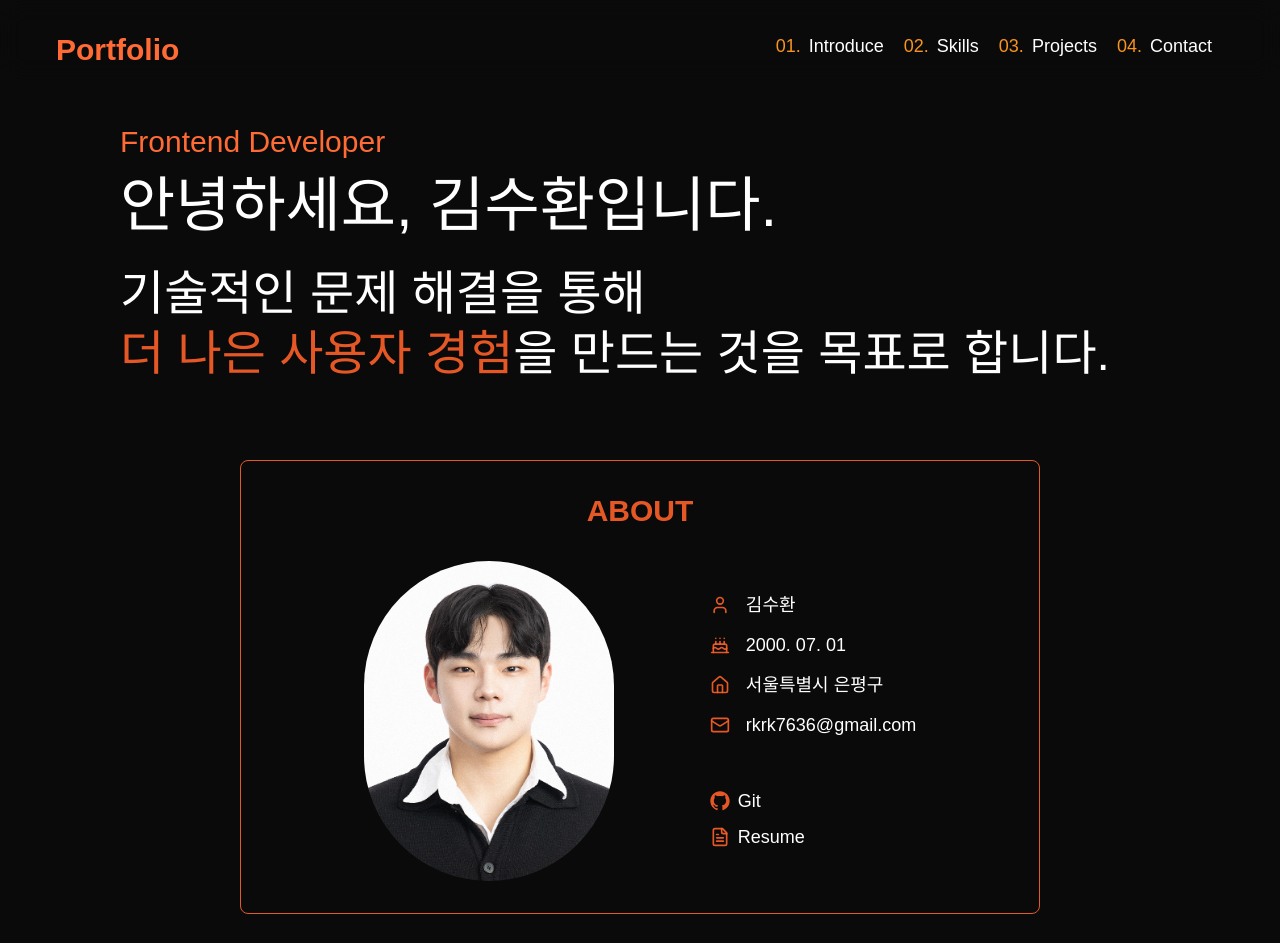
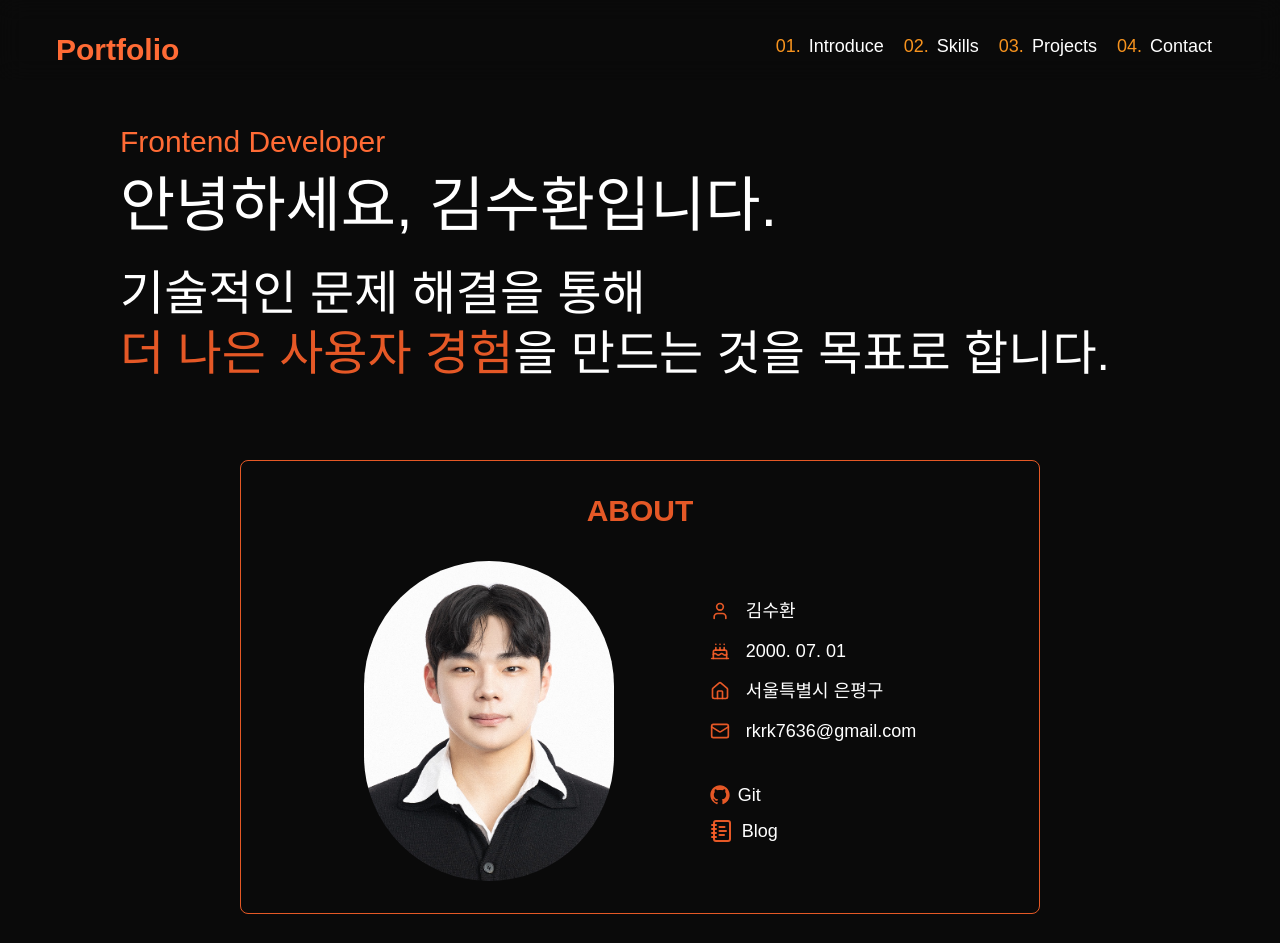
Before and after one commit to SH701/portfolio, a Next.js app: page / in a window 1280 px wide. Shown: the top 943 px of the page. Built offline with nearby package versions, Linux system fonts and the light colour scheme.

Commit message:
블로그 추가

```diff
--- a/src/componenets/etc/sectioncontainer.tsx
+++ b/src/componenets/etc/sectioncontainer.tsx
@@ -13,7 +13,7 @@ export default function SectionContainer({
 }: Props) {
   return (
     <section
-      className={`${className ? className : ""}  md:pt-10 md:px-10 pt-10 pb-5 `}
+      className={`${className ? className : ""}  md:pt-10 lg:px-10 pt-10 pb-5 `}
       {...attr}
     >
       <div className="flex flex-row gap-1 md:pb-18  pb-4 justify-center items-center">
--- a/src/componenets/about/about.tsx
+++ b/src/componenets/introduce/about/about.tsx
@@ -4,8 +4,8 @@ import Image from "next/image";
 import Link from "next/link";
 import { motion } from "framer-motion";
 import { FadeUp } from "@/lib/motion";
-import { User, Cake, Home, Mail, FileText } from "lucide-react";
-import GithubIcon from "../etc/githubicon";
+import { User, Cake, Home, Mail, NotebookText } from "lucide-react";
+import GithubIcon from "@/componenets/etc/githubicon";
 
 export default function About() {
   return (
@@ -42,20 +42,20 @@ export default function About() {
             <Mail className="size-5 text-orange-500" />
             <span>rkrk7636@gmail.com</span>
           </div>
-          <div className="flex  md:flex-col md:gap-2 mt-6  justify-center gap-20 pt-3">
+          <div className="flex  md:flex-col md:gap-2 mt-6  justify-center gap-20">
             <Link
               href="https://github.com/SH701"
               className="flex items-center gap-2 hover:text-orange-500 "
             >
-              <GithubIcon className="size-5 md:size-5 text-orange-500 " />
+              <GithubIcon className="size-5  text-orange-500 " />
               <span className="md:flex hidden duration-300">Git</span>
             </Link>
             <Link
-              href="https://www.notion.so/2e07903c541c80b09a88f535f72907c9"
+              href="https://sh701.tistory.com/"
               className="flex items-center gap-2 hover:text-orange-500 transition-colors"
             >
-              <FileText className="size-5  text-orange-500 cursor-pointer  md:size-5" />
-              <span className="md:flex hidden duration-300">Resume</span>
+              <NotebookText className="size5 text-orange-500 cursor-pointer  " />
+              <span className="md:flex hidden duration-300">Blog</span>
             </Link>
           </div>
         </div>
--- a/src/componenets/introduce/introduce.tsx
+++ b/src/componenets/introduce/introduce.tsx
@@ -3,8 +3,8 @@
 import { motion } from "framer-motion";
 import { FadeUp } from "@/lib/motion";
 
-import About from "../about/about";
 import { useEffect, useState } from "react";
+import About from "./about/about";
 
 interface IntroProps {
   text: string;
--- a/src/componenets/project/main/mainproject.tsx
+++ b/src/componenets/project/main/mainproject.tsx
@@ -23,7 +23,7 @@ export default function MainProject({ setOpenIndex }: Props) {
         ) => {
           return (
             <ScrollAnimation delay={0.5} key={title} className="w-full">
-              <div className="bg-gray-800 rounded-lg overflow-hidden transition-all duration-300 hover:shadow-xl  h-full flex flex-col">
+              <div className="bg-gray-800 rounded-lg overflow-hidden transition-all duration-300  h-full flex flex-col">
                 <div className="relative w-full h-[200px] lg:h-[240px]  cursor-pointer group">
                   <Image
                     src={img}
@@ -76,7 +76,7 @@ export default function MainProject({ setOpenIndex }: Props) {
 
                   <div className="flex justify-end pt-2 border-t border-white/10 gap-3">
                     <Link href={githubLink} target="_blank">
-                      <GithubIcon className="size-7 text-white hover:text-orange-500 transition-colors" />
+                      <GithubIcon className="md:size-7 size-5 text-white hover:text-orange-500 transition-colors" />
                     </Link>
                     <Link
                       href={
@@ -86,7 +86,7 @@ export default function MainProject({ setOpenIndex }: Props) {
                       }
                       target="_blank"
                     >
-                      <Globe className="size-7 hover:text-orange-500 transition-colors" />
+                      <Globe className="md:size-7 size-5 hover:text-orange-500 transition-colors" />
                     </Link>
                   </div>
                 </div>
```
